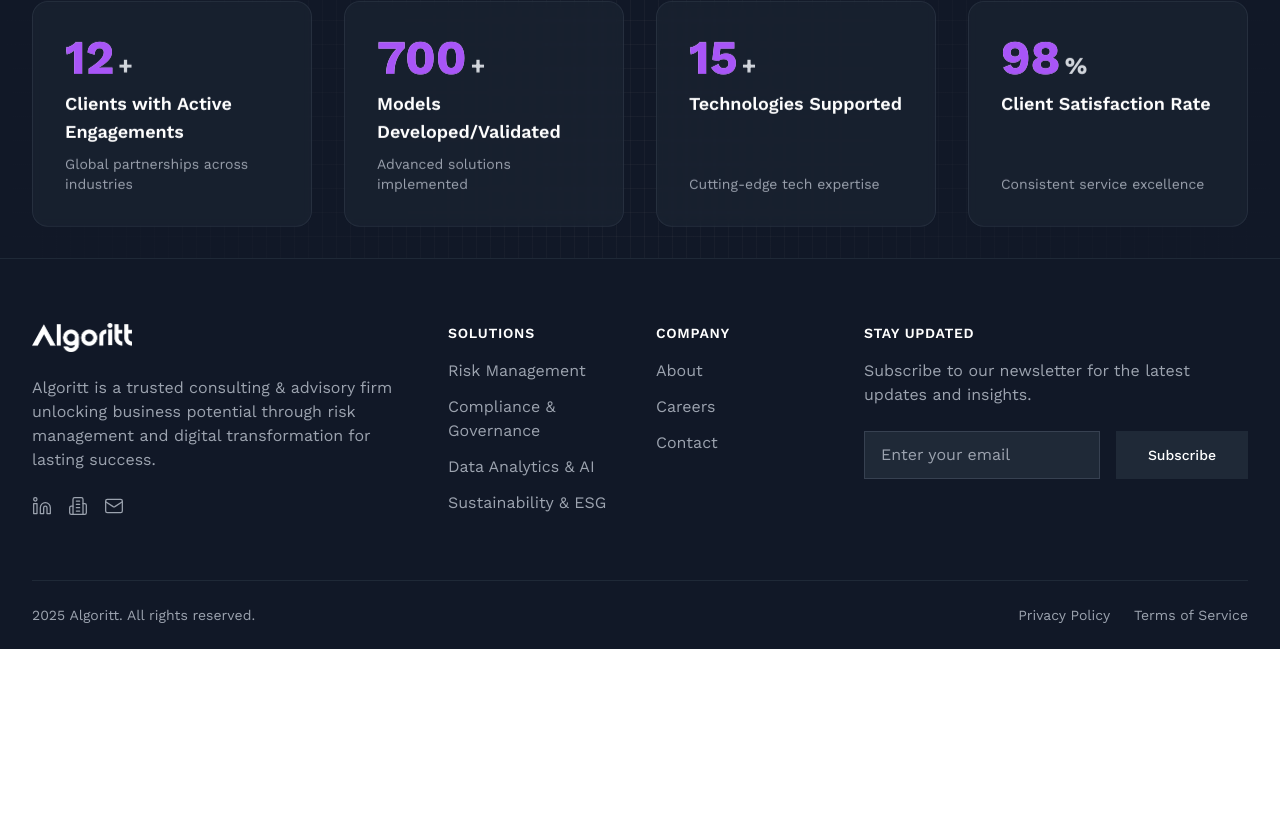
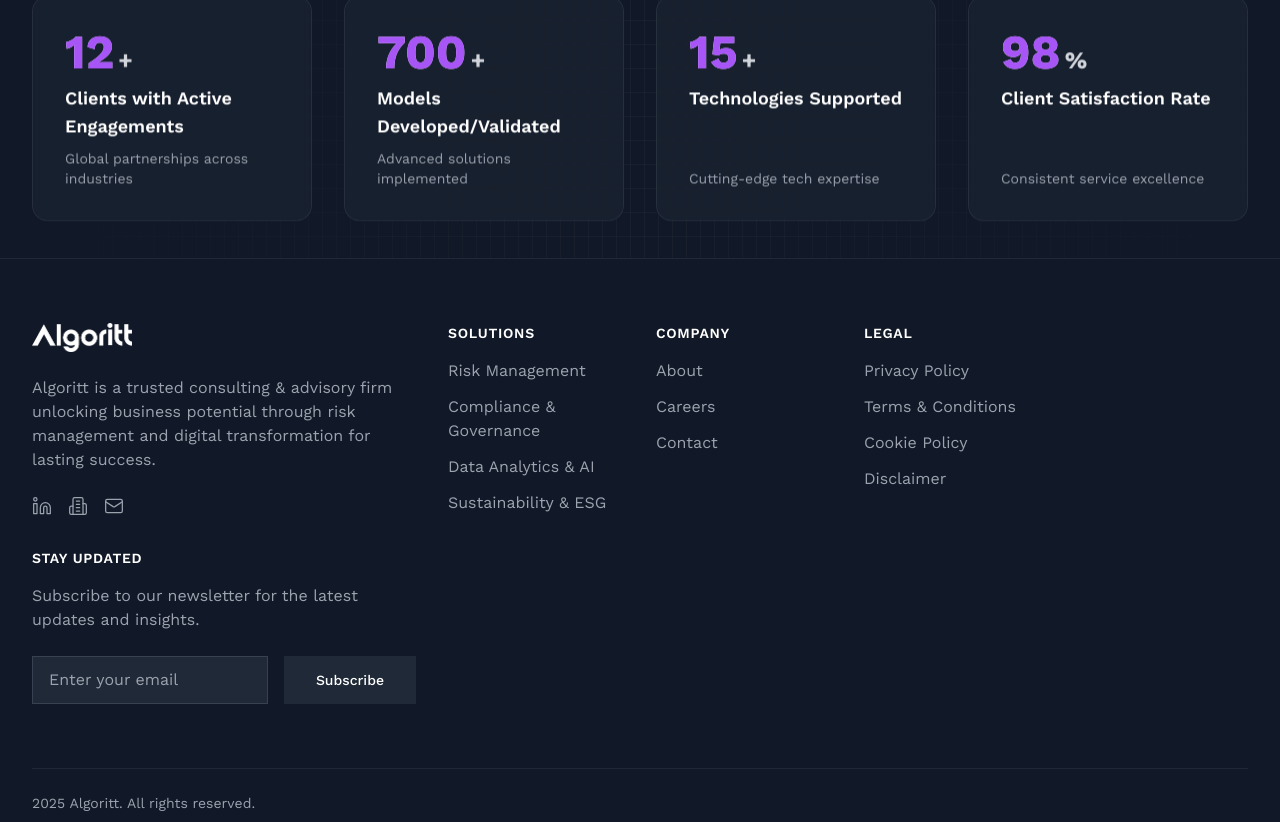
Before and after one commit to algoritt/algoritt-website, a Next.js app: page / in a window 1280 px wide. Shown: the part 4268-5090 px from the top of the page. Before the commit the page ends 4917 px from the top, so only its background shows below. Built offline with nearby package versions, Linux system fonts and the light colour scheme.

Commit message:
feat(footer): add legal links section to footer component
- Introduced a new section for legal links including Privacy Policy, Terms & Conditions, Cookie Policy, and Disclaimer.
- Enhanced the footer layout with animations for improved user experience.

```diff
--- a/src/components/ui/footer/footer.tsx
+++ b/src/components/ui/footer/footer.tsx
@@ -16,6 +16,12 @@ const footerLinks = {
     { name: 'About', href: '/about' },
     { name: 'Careers', href: '/careers' },
     { name: 'Contact', href: '/contact' },
+  ],
+  legal: [
+    { name: 'Privacy Policy', href: '/privacy' },
+    { name: 'Terms & Conditions', href: '/terms' },
+    { name: 'Cookie Policy', href: '/cookies' },
+    { name: 'Disclaimer', href: '/disclaimer' },
   ]
 }
 
@@ -128,6 +134,38 @@ export function Footer() {
               </ul>
             </div>
 
+            {/* Legal Links */}
+            <div className='md:col-span-1'>
+              <motion.h3
+                initial={{ opacity: 0, y: 20 }}
+                whileInView={{ opacity: 1, y: 0 }}
+                viewport={{ once: true }}
+                transition={{ duration: 0.3 }}
+                className="text-sm font-semibold text-white uppercase tracking-wider mb-4"
+              >
+                Legal
+              </motion.h3>
+              <ul className="space-y-3">
+                {footerLinks.legal.map((link, index) => (
+                  <motion.li
+                    key={link.name}
+                    initial={{ opacity: 0, x: -20 }}
+                    whileInView={{ opacity: 1, x: 0 }}
+                    viewport={{ once: true }}
+                    transition={{ duration: 0.3, delay: index * 0.1 }}
+                    whileHover={{ x: 4 }}
+                  >
+                    <Link
+                      href={link.href}
+                      className="text-base text-gray-400 hover:text-white transition-colors duration-200"
+                    >
+                      {link.name}
+                    </Link>
+                  </motion.li>
+                ))}
+              </ul>
+            </div>
+
             {/* Newsletter */}
             <div className='lg:col-span-2'>
               <motion.h3
@@ -178,26 +216,6 @@ export function Footer() {
             >
               {currentYear} Algoritt. All rights reserved.
             </motion.p>
-            <motion.div
-              className="flex gap-6"
-              initial={{ opacity: 0 }}
-              whileInView={{ opacity: 1 }}
-              viewport={{ once: true }}
-              transition={{ delay: 0.4 }}
-            >
-              <Link
-                href="/privacy"
-                className="text-sm text-gray-400 hover:text-white transition-colors duration-200"
-              >
-                Privacy Policy
-              </Link>
-              <Link
-                href="/terms"
-                className="text-sm text-gray-400 hover:text-white transition-colors duration-200"
-              >
-                Terms of Service
-              </Link>
-            </motion.div>
           </div>
         </motion.div>
       </div>
```
